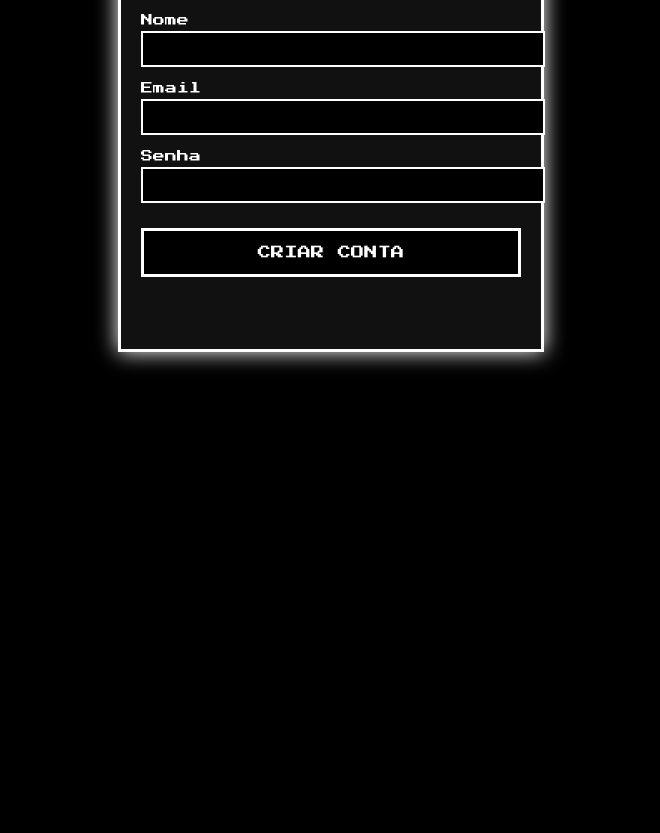
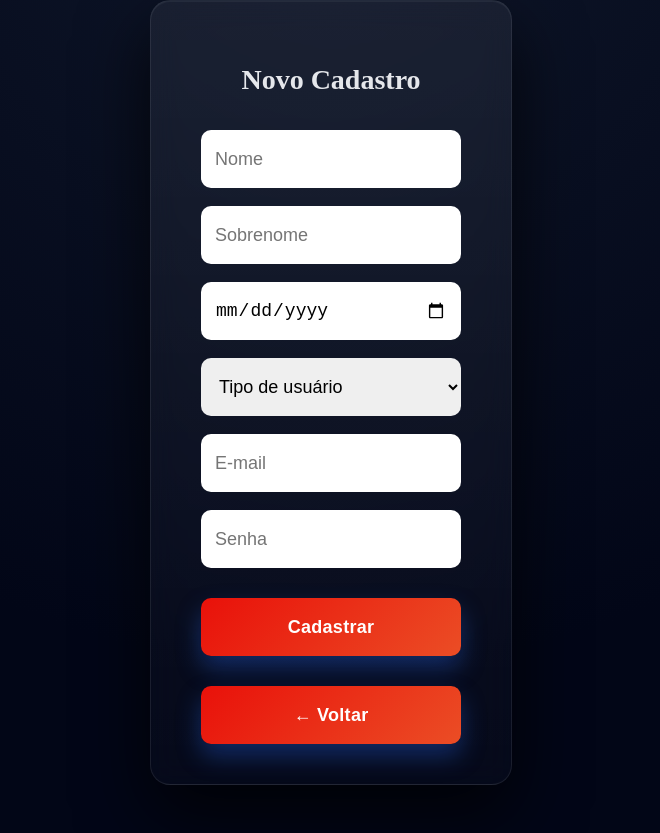
Before and after one commit to AntonyR120/sistema-bancada, a plain HTML site: page fontend/bancada/cadastro.html in a window 1280 px wide. Shown: the part 150-983 px from the top of the page, without its empty margins (309-969 px from the left). Before the commit the page ends 800 px from the top, so only its background shows below. Drawn offline with Linux system fonts and the light colour scheme.

Commit message:
AAAAAAAAAAAA

```diff
--- a/fontend/bancada/bancada.css
+++ b/fontend/bancada/bancada.css
@@ -313,3 +313,62 @@ header h1 {
     0%, 100% { transform: translateY(0); }
     50% { transform: translateY(-10px); }
 }
+
+/* ===== ESTRUTURA GERAL ===== */
+body {
+    min-height: 100vh;
+    display: flex;
+    flex-direction: column;
+}
+
+.container {
+    flex: 1;
+    display: flex;
+    justify-content: center;
+    align-items: center;
+}
+
+/* ===== CARD DO CADASTRO (LARGO) ===== */
+.cadastro-card {
+    width: 90%;              /* ocupa quase a tela */
+    max-width: 900px;        /* bem largo pros lados */
+    padding: 40px 50px;
+    display: flex;
+    flex-direction: column;
+    gap: 18px;
+}
+
+/* ===== TÍTULOS ===== */
+.cadastro-card h2 {
+    font-size: 28px;
+    text-align: center;
+}
+
+/* ===== CAMPOS ===== */
+.cadastro-card input,
+.cadastro-card select {
+    width: 100%;
+    height: 58px;
+    padding: 14px;
+    font-size: 18px;
+    border-radius: 10px;
+    border: none;
+    box-sizing: border-box;
+}
+
+/* ===== BOTÕES ===== */
+.cadastro-card button {
+    width: 100%;
+    height: 58px;
+    font-size: 18px;
+    font-weight: bold;
+    border-radius: 10px;
+    cursor: pointer;
+}
+
+/* ===== BOTÃO VOLTAR ===== */
+.btnVoltar {
+    background: transparent;
+    border: 2px solid #fff;
+    color: #fff;
+}
--- a/fontend/bancada/cadastro.css
+++ b/fontend/bancada/cadastro.css
@@ -62,3 +62,30 @@ button:hover {
     font-size: 12px;
     min-height: 20px;
 }
+
+.cadastro-card {
+    max-width: 400px;
+    margin: auto;
+    display: flex;
+    flex-direction: column;
+    gap: 10px;
+}
+
+.cadastro-card input,
+.cadastro-card select {
+    padding: 10px;
+    border-radius: 6px;
+    border: none;
+}
+
+.cadastro-card button {
+    padding: 10px;
+    border-radius: 6px;
+    cursor: pointer;
+}
+
+.btnVoltar {
+    background: transparent;
+    border: 1px solid #fff;
+    color: #fff;
+}
--- a/fontend/bancada/cadastro.html
+++ b/fontend/bancada/cadastro.html
@@ -2,31 +2,44 @@
 <html lang="pt-BR">
 <head>
     <meta charset="UTF-8">
+    <title>Cadastro de Usuário</title>
     <meta name="viewport" content="width=device-width, initial-scale=1.0">
-    <title>Cadastro</title>
-    <link rel="stylesheet" href="cadastro.css">
+    <link rel="stylesheet" href="bancada.css">
 </head>
 <body>
 
-<div class="container">
-    <h1 class="title">CADASTRO</h1>
+<header>
+    <h1>CADASTRO DE USUÁRIO</h1>
+</header>
 
-    <form id="formCadastro">
-        <label>Nome</label>
-        <input type="text" id="nome" required>
+<main class="container">
+    <section class="card cadastro-card">
 
-        <label>Email</label>
-        <input type="email" id="email" required>
+        <h2>Novo Cadastro</h2>
 
-        <label>Senha</label>
-        <input type="password" id="senha" required>
+        <input type="text" id="nome" placeholder="Nome">
+        <input type="text" id="sobrenome" placeholder="Sobrenome">
+        <input type="date" id="nascimento">
 
-        <button type="submit">CRIAR CONTA</button>
-    </form>
+        <select id="tipoUsuario">
+            <option value="">Tipo de usuário</option>
+            <option value="admin">Administrador</option>
+            <option value="operador">Operador</option>
+            <option value="usuario">Usuário</option>
+        </select>
 
-    <p id="mensagem" class="mensagem"></p>
-</div>
+        <input type="email" id="email" placeholder="E-mail">
+        <input type="password" id="senha" placeholder="Senha">
 
-<script src="cadastro.js"></script>
+        <button onclick="cadastrarUsuario()">Cadastrar</button>
+
+        <button onclick="window.location.href='bancada.html'" class="btnVoltar">
+            ← Voltar
+        </button>
+
+    </section>
+    <script src="cadastro.js"></script>
+</main>
+
 </body>
 </html>
--- a/fontend/bancada/cadastro.js
+++ b/fontend/bancada/cadastro.js
@@ -1,17 +1,66 @@
-document.getElementById("formCadastro").addEventListener("submit", function(event) {
-    event.preventDefault();
+function cadastrarUsuario() {
+    const nome = document.getElementById("nome").value.trim();
+    const sobrenome = document.getElementById("sobrenome").value.trim();
+    const nascimento = document.getElementById("nascimento").value;
+    const tipo = document.getElementById("tipoUsuario").value;
+    const email = document.getElementById("email").value.trim();
+    const senha = document.getElementById("senha").value;
 
-    const nome = document.getElementById("nome").value.trim();
-    const email = document.getElementById("email").value.trim();
-    const senha = document.getElementById("senha").value.trim();
-    const msg = document.getElementById("mensagem");
-
-    if (nome === "" || email === "" || senha === "") {
-        msg.textContent = "* TODOS OS CAMPOS SÃO OBRIGATÓRIOS *";
-        msg.style.color = "red";
+    // Validação
+    if (!nome || !sobrenome || !nascimento || !tipo || !email || !senha) {
+        alert("Preencha todos os campos!");
         return;
     }
 
-    msg.textContent = "✓ CADASTRO REALIZADO!";
-    msg.style.color = "lime";
-});
+    const novoUsuario = {
+        nome,
+        sobrenome,
+        nascimento,
+        tipo,
+        email,
+        senha
+    };
+
+    // Salva no localStorage
+    let usuarios = JSON.parse(localStorage.getItem("usuarios")) || [];
+    if (usuarios.some(u => u.email === email)) {
+        alert("Este e-mail já está cadastrado!");
+        return;
+    }
+    usuarios.push(novoUsuario);
+    localStorage.setItem("usuarios", JSON.stringify(usuarios));
+
+    alert("Usuário cadastrado com sucesso!");
+
+    // Limpa campos
+    document.getElementById("nome").value = "";
+    document.getElementById("sobrenome").value = "";
+    document.getElementById("nascimento").value = "";
+    document.getElementById("tipoUsuario").value = "";
+    document.getElementById("email").value = "";
+    document.getElementById("senha").value = "";
+
+    // Envia para servidor Node-RED
+    fetch("http://localhost:1880/autenticacao/autenticar", {
+        method: "POST",
+        headers: {
+            "Content-Type": "application/json"
+        },
+        body: JSON.stringify(novoUsuario)
+    })
+    .then(resposta => {
+        if (resposta.ok) {
+            return resposta.json();
+        } else {
+            throw new Error("Erro ao cadastrar no servidor");
+        }
+    })
+    .then(data => {
+        console.log("Resposta do servidor:", data);
+        alert("Usuário cadastrado no servidor!");
+    })
+    .catch(erro => {
+        console.error("Erro no fetch:", erro);
+        alert("Não foi possível cadastrar no servidor.");
+    });
+}
```
Also changed, not shown: fontend/bancada/bancada.html (+13 -4 lines), fontend/bancada/index.html (+2 -26 lines), fontend/bancada/index.js (+86 -73 lines).
